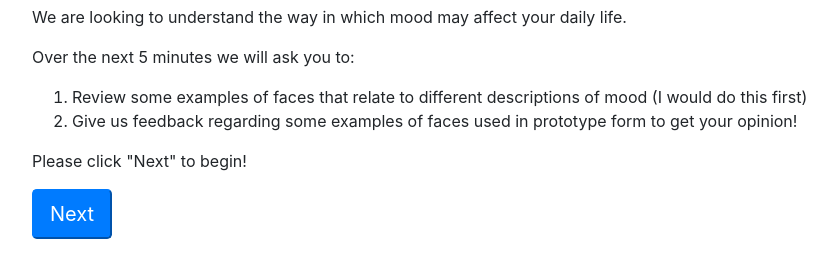
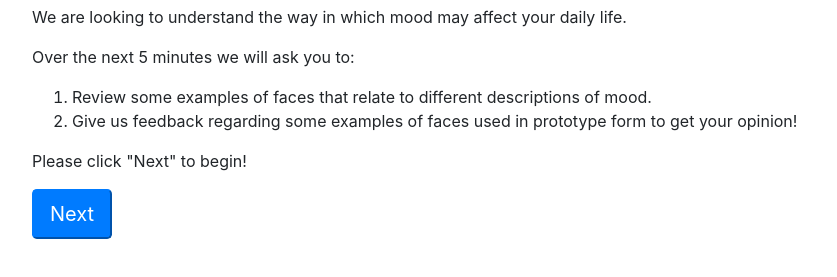
Before and after one commit to a-ashbeck/mood_mapper_task1, a website: page public/index.html in a window 1280 px wide. Shown: the part 51-328 px from the top of the page, without its empty margins (53-890 px from the left). Drawn offline with nearby package versions, Linux system fonts and the light colour scheme.

Commit message:
Update instruction text

```diff
--- a/public/index.html
+++ b/public/index.html
@@ -22,7 +22,7 @@
                 <p>Over the next 5 minutes we will ask you to:</p>
                     <ol>
                         <li>
-                            Review some examples of faces that relate to different descriptions of mood (I would do this first)
+                            Review some examples of faces that relate to different descriptions of mood.
                         </li>
                         <li>
                             Give us feedback regarding some examples of faces used in prototype form to get your opinion!
```
